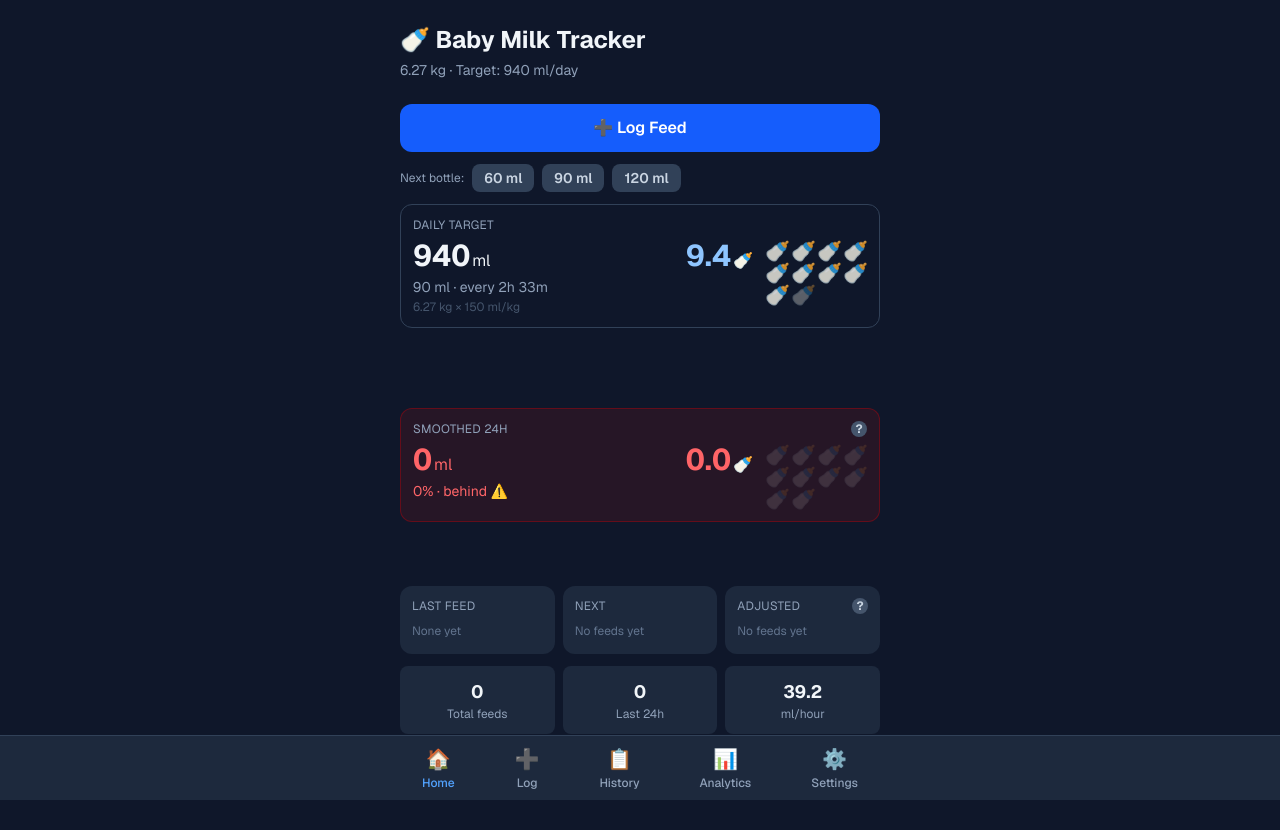
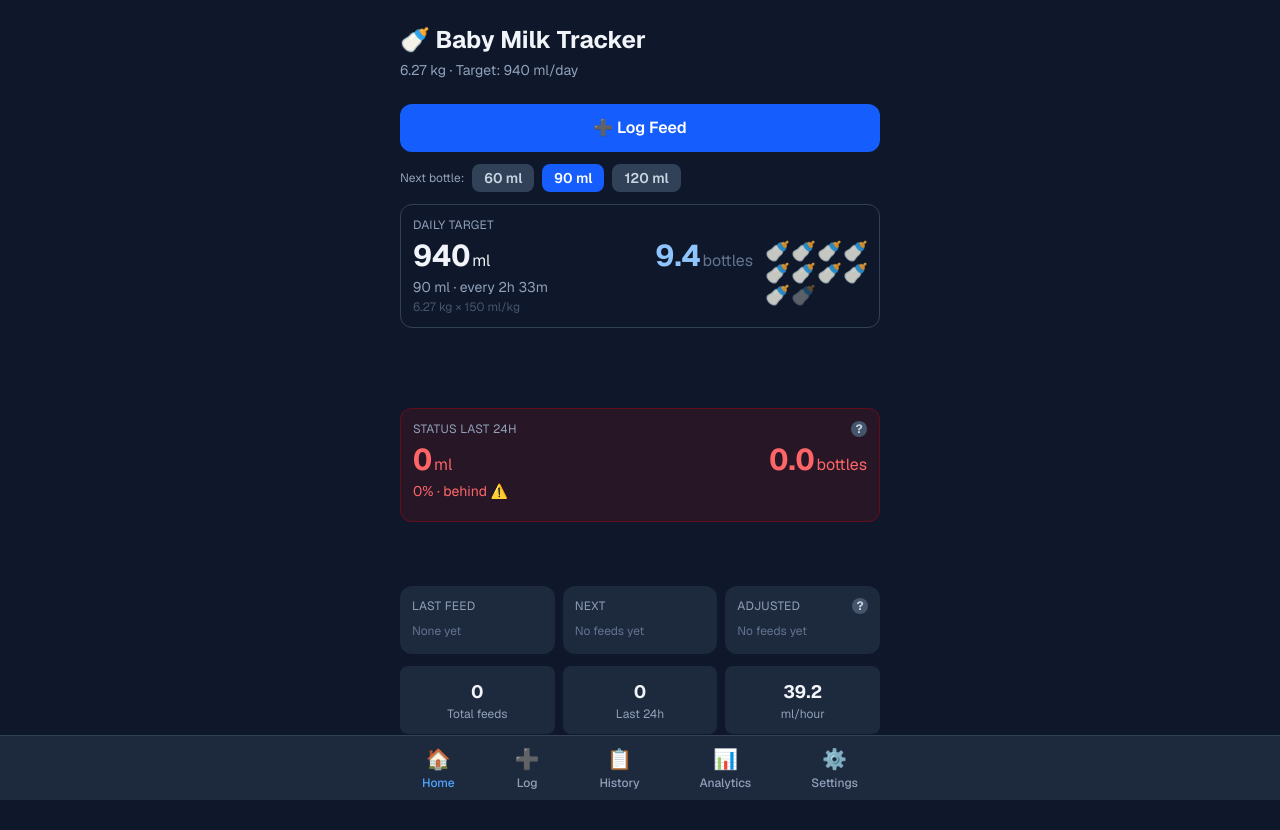
Before and after one commit to koenswings/app-milkwise, a Next.js app in the folder app/: page / in a window 1280 px wide. Built offline with nearby package versions, Linux system fonts and the light colour scheme.

Commit message:
feat: status/target improvements; bump to 1.0.38

```diff
--- a/app/src/app/page.tsx
+++ b/app/src/app/page.tsx
@@ -53,7 +53,7 @@ export default function Dashboard() {
   const [now, setNow] = useState(Date.now());
   const [showStrictExplainer, setShowStrictExplainer] = useState(false);
   const [showSmoothedExplainer, setShowSmoothedExplainer] = useState(false);
-  const [nextBottleSize, setNextBottleSize] = useState<number | null>(null);
+  const [nextBottleSize, setNextBottleSize] = useState<number>(90); // default 90ml, never null
 
   const load = useCallback(async () => {
     // One-time migration of any existing localStorage data to the server
@@ -113,7 +113,7 @@ export default function Dashboard() {
   const strict24hPct = (strict24h / derived.dailyTargetMl) * 100;
   const smoothedPct = (smoothedMl / derived.dailyTargetMl) * 100;
 
-  const effectiveBottleSize = nextBottleSize ?? settings.standardBottleVolume;
+  const effectiveBottleSize = nextBottleSize;
   const nextFeedResult = nextFeedTime(feeds, derived.hourlyRate, settings);
   const nextFeed = nextFeedResult?.timestamp ?? null;
   // Standard next = lastFeed + interval for selected bottle
@@ -141,9 +141,9 @@ export default function Dashboard() {
         {[60, 90, 120].map((size) => (
           <button
             key={size}
-            onClick={() => setNextBottleSize(nextBottleSize === size ? null : size)}
+            onClick={() => setNextBottleSize(size)}
             className={`px-3 py-1 rounded-lg text-sm font-semibold transition-colors ${
-              effectiveBottleSize === size && nextBottleSize !== null
+              effectiveBottleSize === size
                 ? 'bg-blue-600 text-white'
                 : 'bg-slate-700 text-slate-300 hover:bg-slate-600'
             }`}
@@ -168,6 +168,8 @@ export default function Dashboard() {
         redThresholdPct={settings.redThresholdPct}
         onStrictExplain={() => setShowStrictExplainer(true)}
         onSmoothedExplain={() => setShowSmoothedExplainer(true)}
+        feeds={feeds}
+        now={now}
       />
 
       {showStrictExplainer && (
--- a/app/src/components/cards/DailyTargetCard.tsx
+++ b/app/src/components/cards/DailyTargetCard.tsx
@@ -33,7 +33,7 @@ function NumericView({ settings, derived }: Props) {
         <div className="flex-1">
           <div className="flex items-baseline justify-between">
             <span className="text-3xl font-bold leading-none tabular-nums text-slate-100">{Math.round(derived.dailyTargetMl)}<span className="text-base font-normal ml-0.5">ml</span></span>
-            <span className="text-3xl font-bold leading-none tabular-nums text-blue-300">{targetBottles.toFixed(1)}<span className="text-base font-normal text-slate-500 ml-0.5">🍼</span></span>
+            <span className="text-3xl font-bold leading-none tabular-nums text-blue-300">{targetBottles.toFixed(1)}<span className="text-base font-normal text-slate-500 ml-0.5">bottles</span></span>
           </div>
           <div className="text-sm mt-1 text-slate-400">{settings.standardBottleVolume} ml · every {intervalLabel}</div>
           <div className="text-xs text-slate-600 mt-0.5">{settings.weightKg} kg × {settings.mlPerKgPerDay} ml/kg</div>
--- a/app/src/components/cards/StatusCard.tsx
+++ b/app/src/components/cards/StatusCard.tsx
@@ -2,6 +2,7 @@
 
 import SwipeableCard from "@/components/SwipeableCard";
 import { waterToMilk } from "@/lib/calculations";
+import { Feed } from "@/types";
 
 interface Props {
   strict24h: number;
@@ -14,6 +15,8 @@ interface Props {
   redThresholdPct: number;
   onStrictExplain: () => void;
   onSmoothedExplain: () => void;
+  feeds: Feed[];
+  now: number;
 }
 
 function colorClass(pct: number, y: number, r: number) {
@@ -35,16 +38,17 @@ function statusText(pct: number, y: number, r: number) {
   return d <= r ? "slightly behind" : "behind ⚠️";
 }
 
-function Panel({ label, ml, pct, dailyTargetMl, milkPerBottle, y, r, onExplain }:
-  { label: string; ml: number; pct: number; dailyTargetMl: number; milkPerBottle: number; y: number; r: number; onExplain: () => void }) {
+function Panel({ label, ml, pct, milkPerBottle, y, r, onExplain, feeds24h }:
+  { label: string; ml: number; pct: number; milkPerBottle: number; y: number; r: number; onExplain: () => void; feeds24h: Feed[] }) {
 
   const bottles = ml / milkPerBottle;
-  const targetBottles = dailyTargetMl / milkPerBottle;
-  const cols = 4;
-  const totalSlots = Math.min(Math.ceil(targetBottles), 12);
-  const fullSlots = Math.min(Math.floor(bottles), totalSlots);
-  const partial = bottles - Math.floor(bottles);
-  const hasPartial = partial > 0.1 && fullSlots < totalSlots;
+
+  // Build actual feed pictograms from real 24h feeds
+  // Each feed shown as an emoji sized relative to milkPerBottle
+  const feedEmojis = feeds24h.map(f => ({
+    vol: f.volume,
+    size: waterToMilk(f.volume) / milkPerBottle, // fraction of a standard bottle
+  }));
 
   return (
     <div className={`rounded-xl border p-3 ${bgBorder(pct, y, r)}`}>
@@ -54,35 +58,24 @@ function Panel({ label, ml, pct, dailyTargetMl, milkPerBottle, y, r, onExplain }
         <button onClick={onExplain} className="w-4 h-4 rounded-full bg-slate-600 hover:bg-slate-500 text-slate-300 text-xs font-bold flex items-center justify-center leading-none">?</button>
       </div>
 
-      {/* Two-column layout: numbers left, bottle matrix + count right */}
-      <div className="flex items-start justify-between gap-3">
-        {/* Left: ml + bottle count on same line, status below */}
-        <div className="flex-1">
-          <div className="flex items-baseline justify-between">
-            <span className={`text-3xl font-bold leading-none tabular-nums ${colorClass(pct, y, r)}`}>{Math.round(ml)}<span className="text-base font-normal ml-0.5">ml</span></span>
-            <span className={`text-3xl font-bold leading-none tabular-nums ${colorClass(pct, y, r)}`}>{bottles.toFixed(1)}<span className="text-base font-normal text-slate-500 ml-0.5">🍼</span></span>
+      {/* Numbers: ml left, bottles right, same font */}
+      <div className="flex items-baseline justify-between mb-1">
+        <span className={`text-3xl font-bold leading-none tabular-nums ${colorClass(pct, y, r)}`}>{Math.round(ml)}<span className="text-base font-normal ml-0.5">ml</span></span>
+        <span className={`text-3xl font-bold leading-none tabular-nums ${colorClass(pct, y, r)}`}>{bottles.toFixed(1)}<span className="text-base font-normal ml-0.5">bottles</span></span>
+      </div>
+      <div className={`text-sm mb-2 ${colorClass(pct, y, r)}`}>{Math.round(pct)}% · {statusText(pct, y, r)}</div>
+
+      {/* Actual feed pictograms: real bottles from last 24h */}
+      <div className="flex flex-wrap gap-1 mt-1">
+        {feedEmojis.map((f, i) => (
+          <div key={i} className="flex flex-col items-center">
+            <span
+              className="leading-none"
+              style={{ fontSize: `${Math.max(0.8, Math.min(1.5, f.size + 0.3))}rem`, opacity: 0.7 + f.size * 0.3 }}
+            >🍼</span>
+            <span className="text-xs text-slate-500 tabular-nums">{f.vol}</span>
           </div>
-          <div className={`text-sm mt-1 ${colorClass(pct, y, r)}`}>{Math.round(pct)}% · {statusText(pct, y, r)}</div>
-        </div>
-        {/* Right: bottle matrix */}
-        <div className="flex-shrink-0">
-          <div
-            className="grid gap-0.5"
-            style={{ gridTemplateColumns: `repeat(${cols}, 1.5rem)` }}
-          >
-            {Array.from({ length: totalSlots }).map((_, i) => {
-              const isFull = i < fullSlots;
-              const isPartial = hasPartial && i === fullSlots;
-              return (
-                <span
-                  key={i}
-                  className="text-xl leading-none text-center"
-                  style={{ opacity: isFull ? 1 : isPartial ? 0.2 + partial * 0.8 : 0.12 }}
-                >🍼</span>
-              );
-            })}
-          </div>
-        </div>
+        ))}
       </div>
     </div>
   );
@@ -145,19 +138,22 @@ function SpotlightView({ smoothedMl, smoothedPct, strict24h, strictPct, yellowTh
 }
 
 export default function StatusCard(props: Props) {
-  const { strict24h, strictPct, smoothedMl, smoothedPct, dailyTargetMl, standardBottleVolume, yellowThresholdPct: y, redThresholdPct: r } = props;
+  const { strict24h, strictPct, smoothedMl, smoothedPct, standardBottleVolume, yellowThresholdPct: y, redThresholdPct: r } = props;
   const milkPerBottle = waterToMilk(standardBottleVolume);
+  const cutoff24h = props.now - 24 * 3_600_000;
+  const feeds24h = props.feeds.filter(f => f.timestamp >= cutoff24h)
+    .sort((a, b) => a.timestamp - b.timestamp);
 
   return (
     <SwipeableCard
       className="mb-2"
       views={[
-        <Panel key="smoothed" label="Smoothed 24h" ml={smoothedMl} pct={smoothedPct}
-          dailyTargetMl={dailyTargetMl} milkPerBottle={milkPerBottle} y={y} r={r}
-          onExplain={props.onSmoothedExplain} />,
+        <Panel key="smoothed" label="STATUS LAST 24H" ml={smoothedMl} pct={smoothedPct}
+          milkPerBottle={milkPerBottle} y={y} r={r}
+          onExplain={props.onSmoothedExplain} feeds24h={feeds24h} />,
         <Panel key="strict" label="Strict 24h" ml={strict24h} pct={strictPct}
-          dailyTargetMl={dailyTargetMl} milkPerBottle={milkPerBottle} y={y} r={r}
-          onExplain={props.onStrictExplain} />,
+          milkPerBottle={milkPerBottle} y={y} r={r}
+          onExplain={props.onStrictExplain} feeds24h={feeds24h} />,
         <ProgressView key="progress" {...props} />,
         <SpotlightView key="spotlight" {...props} />,
       ]}
```
Also changed, not shown: 1 other file (tests, documents, lock files or other folders).
